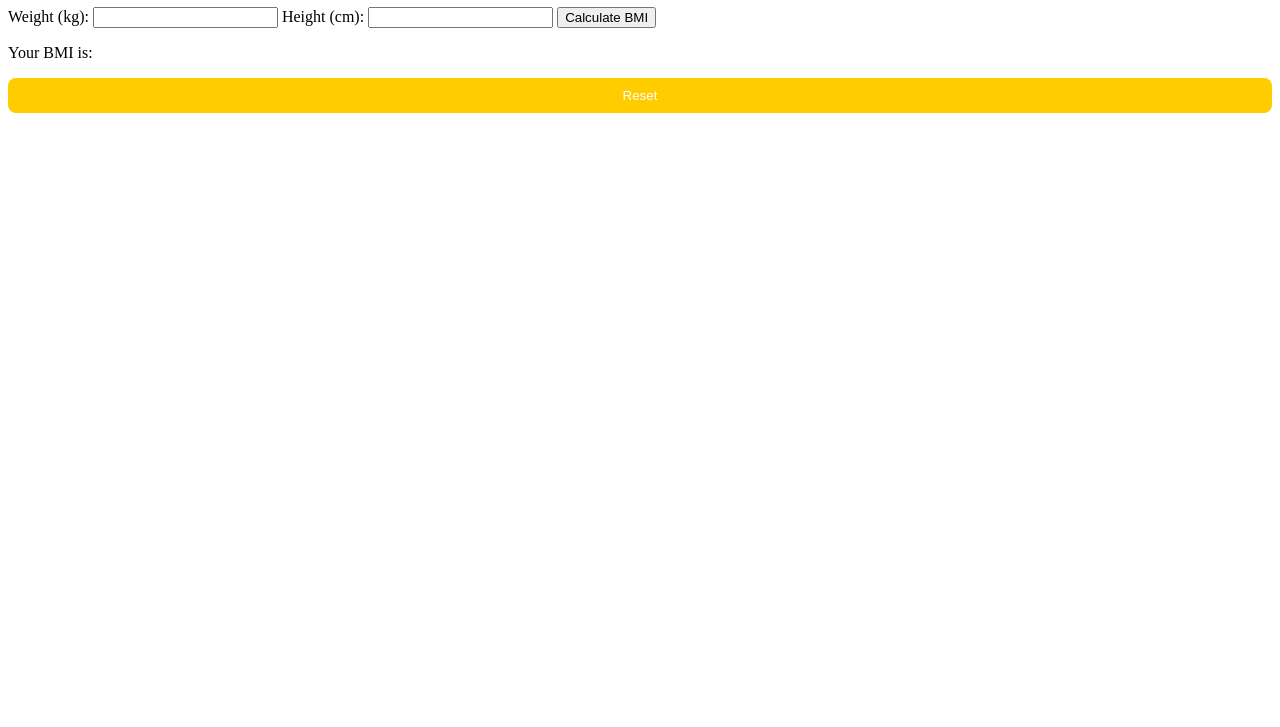
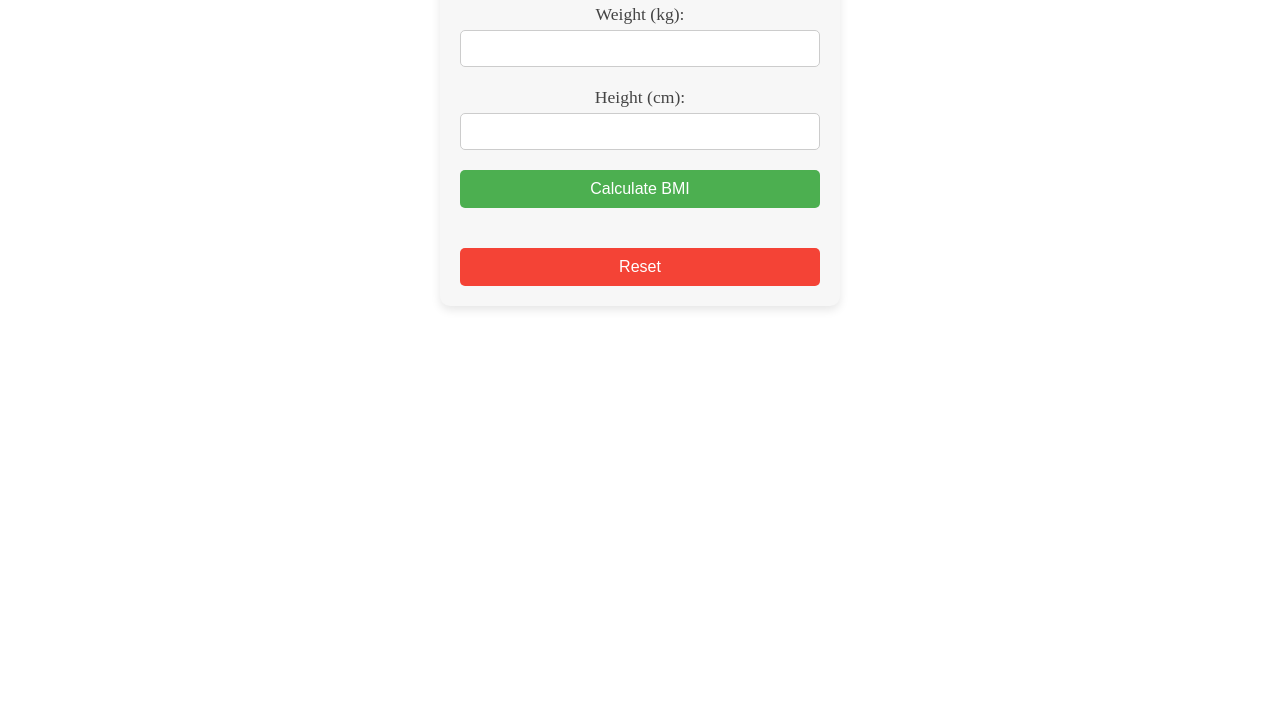
Before and after one commit to Sohelrana24/BMI-Calculator, a plain HTML site: page index.html in a window 1280 px wide. Shown: the part 73-800 px from the top of the page. Drawn offline with Linux system fonts and the light colour scheme.

Commit message:
Update style.css

```diff
--- a/style.css
+++ b/style.css
@@ -1,12 +1,79 @@
-#reset-btn {
-  background-color: #ffcc00;
+/* Reset all margins and padding */
+* {
+  margin: 0;
+  padding: 0;
+  box-sizing: border-box;
+}
+
+/* Main container styles */
+.container {
+  max-width: 400px;
+  margin: 0 auto;
+  padding: 20px;
+  background-color: #f7f7f7;
+  border-radius: 10px;
+  box-shadow: 0 4px 10px rgba(0, 0, 0, 0.1);
+  text-align: center;
+}
+
+/* Heading */
+h1 {
+  font-size: 2rem;
+  color: #333;
+  margin-bottom: 20px;
+}
+
+/* Form styling */
+form {
+  display: flex;
+  flex-direction: column;
+  margin-bottom: 20px;
+}
+
+form label {
+  font-size: 1.1rem;
+  margin-bottom: 5px;
+  color: #444;
+}
+
+form input {
+  padding: 10px;
+  margin-bottom: 20px;
+  border: 1px solid #ccc;
+  border-radius: 5px;
+}
+
+button {
+  padding: 10px;
+  background-color: #4CAF50;
   color: white;
   border: none;
-  padding: 10px;
-  border-radius: 8px;
+  border-radius: 5px;
+  cursor: pointer;
+  font-size: 1rem;
+}
+
+button:hover {
+  background-color: #45a049;
+}
+
+#reset-btn {
+  background-color: #f44336;
+  color: white;
   width: 100%;
+  margin-top: 20px;
 }
 
 #reset-btn:hover {
-  background-color: #ff9900;
+  background-color: #d32f2f;
 }
+
+.result {
+  display: none;
+  margin-top: 20px;
+}
+
+#bmi-result, #category {
+  font-size: 1.2rem;
+  color: #333;
+}
```
